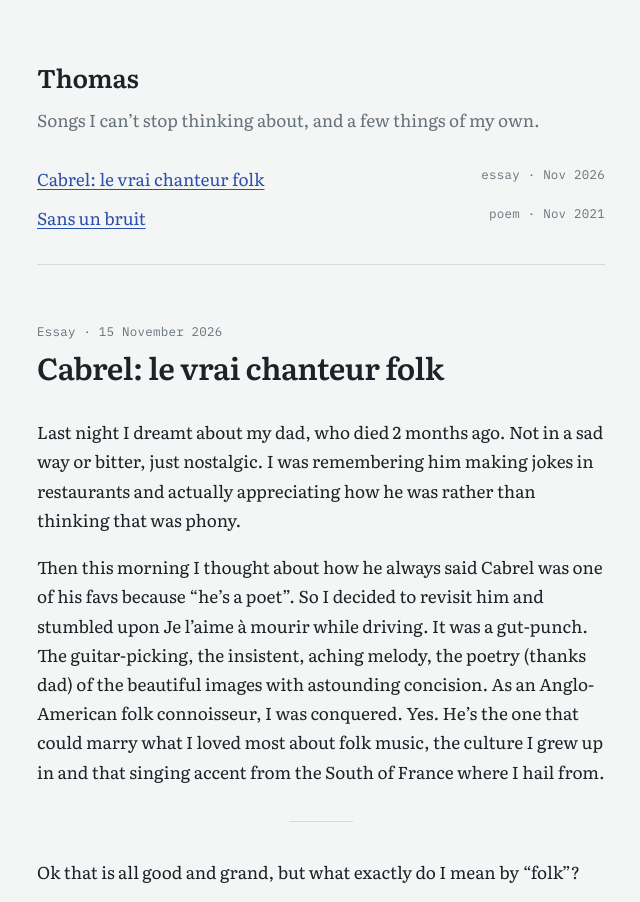
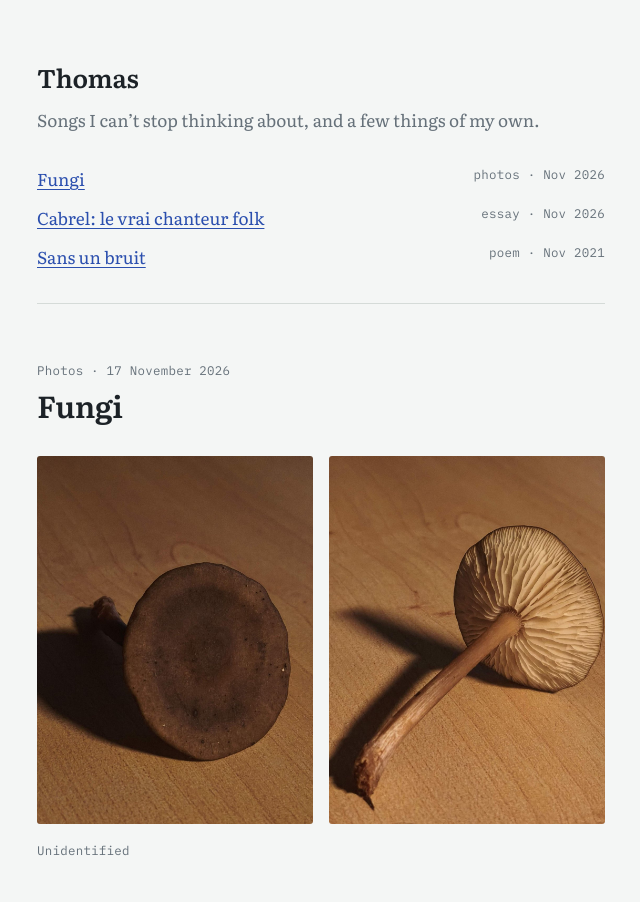
Before and after one commit to thomas-notebook/thomas-notebook.github.io, a plain HTML site: page index.html in a window 1280 px wide. Shown: the top 902 px of the page, without its empty margins (319-959 px from the left). Drawn offline with Linux system fonts and the light colour scheme.

Commit message:
Add Fungi section with two photos
Co-Authored-By: Claude Opus 5.5 <noreply@anthropic.com>
Claude-Session: https://claude.ai/code/session_016V1rHpZf92XCLuNEPwJpux

```diff
--- a/index.html
+++ b/index.html
@@ -59,6 +59,10 @@ sup a { text-decoration: none; padding: 0 .1em; }
 .poem .translation { color: var(--muted); font-style: italic; font-size: 1rem; }
 .poem figcaption { margin-bottom: .4rem; }
 @media (min-width: 640px) { .poem { grid-template-columns: 1fr 1fr; } }
+.photos { display: grid; grid-template-columns: 1fr; gap: 1rem; margin: 0; }
+.photos img { display: block; width: 100%; height: auto; border-radius: 3px; }
+.photos figcaption { grid-column: 1 / -1; color: var(--muted); }
+@media (min-width: 640px) { .photos { grid-template-columns: 1fr 1fr; } }
 @media (prefers-reduced-motion: reduce) { * { scroll-behavior: auto !important; } }
 html { scroll-behavior: smooth; }
 </style>
@@ -70,11 +74,24 @@ html { scroll-behavior: smooth; }
     <p>Songs I can’t stop thinking about, and a few things of my own.</p>
     <nav aria-label="Pieces">
       <ol>
+        <li><a href="#fungi">Fungi</a> <span class="meta">photos · Nov 2026</span></li>
         <li><a href="#cabrel">Cabrel: le vrai chanteur folk</a> <span class="meta">essay · Nov 2026</span></li>
         <li><a href="#sans-un-bruit">Sans un bruit</a> <span class="meta">poem · Nov 2021</span></li>
       </ol>
     </nav>
   </header>
+
+  <article id="fungi">
+    <header>
+      <span class="meta">Photos · 17 November 2026</span>
+      <h2>Fungi</h2>
+    </header>
+    <figure class="photos">
+      <img src="images/fungi-2026-11-17-cap.jpg" width="1050" height="1400" loading="lazy" alt="Dark brown mushroom cap lying on a light wooden table, side-lit, with its stem and a long shadow behind it.">
+      <img src="images/fungi-2026-11-17-gills.jpg" width="1050" height="1400" loading="lazy" alt="The same mushroom on its side, showing pale cream gills radiating from a slender stem, with a strong shadow.">
+      <figcaption class="meta">Unidentified</figcaption>
+    </figure>
+  </article>
 
   <article id="cabrel">
     <header>
```
Also changed, not shown: images/fungi-2026-11-17-cap.jpg (added), images/fungi-2026-11-17-gills.jpg (added).
